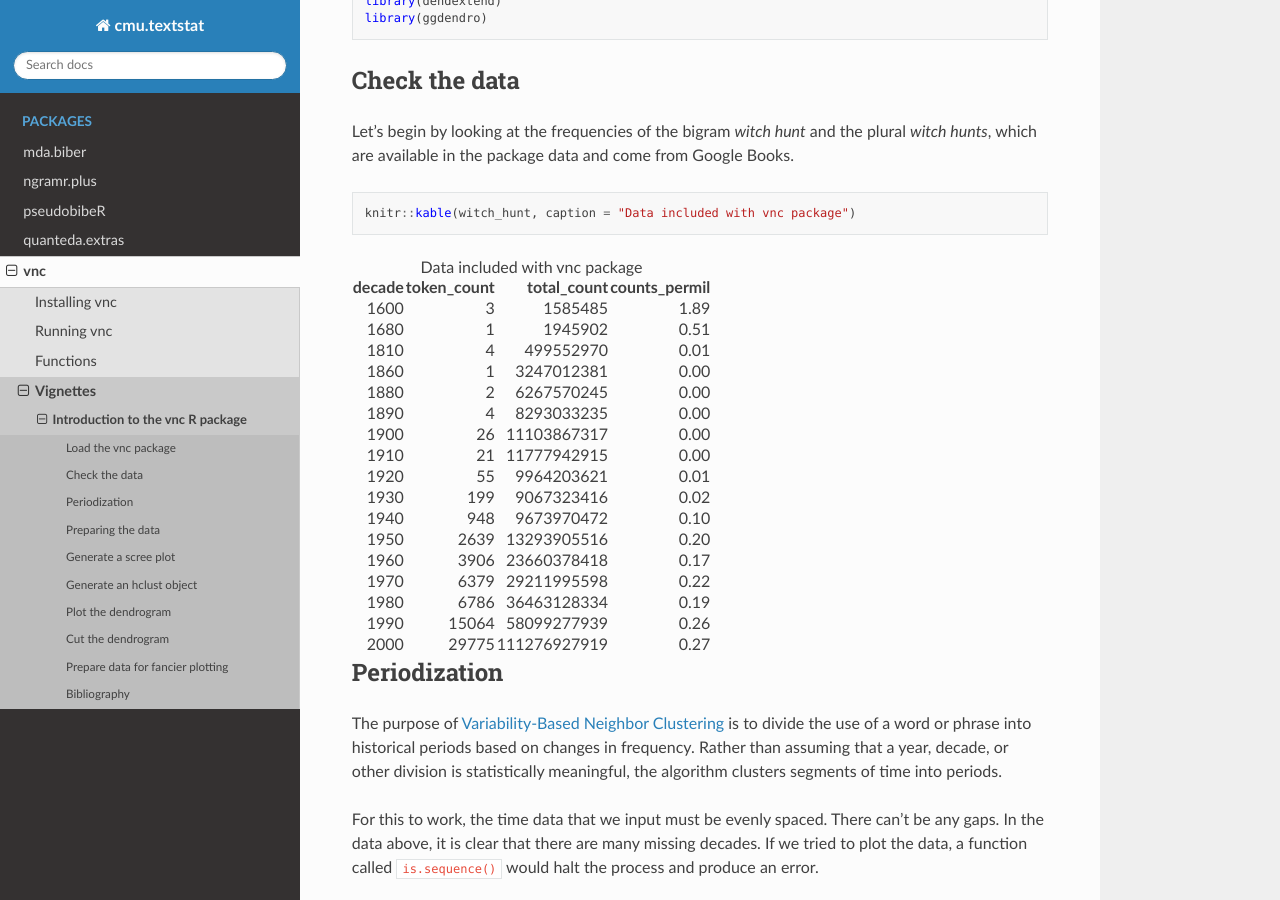
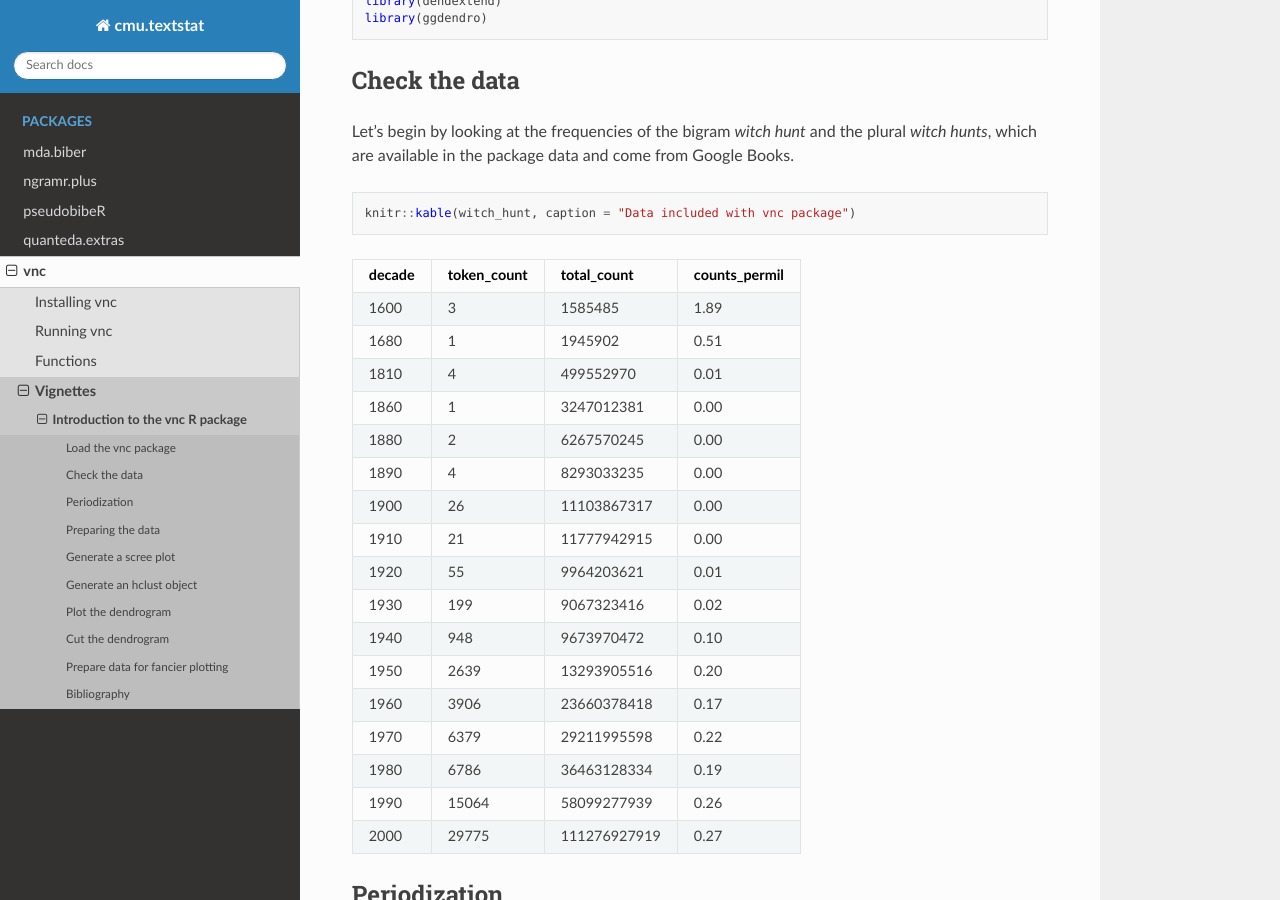
Before and after one commit to browndw/cmu-textstat-docs, a Sphinx documentation site: the page built from docs/vnc/vignettes/vnc_introduction.md, in a window 1280 px wide and 900 px high, scrolled down 317 px. Built offline with Sphinx 7.4.7 and the Read the Docs theme 2.0.0, drawn with Linux system fonts in a browser that asks for light colours; pages that are not in the unit, such as notebooks, are missing from menus.

Commit message:
updated vnc

````diff
--- a/docs/vnc/vignettes/vnc_introduction.md
+++ b/docs/vnc/vignettes/vnc_introduction.md
@@ -19,267 +19,25 @@ Let’s begin by looking at the frequencies of the bigram *witch hunt* and the p
 knitr::kable(witch_hunt, caption = "Data included with vnc package")
 ```
 
-<table>
-<caption>
-Data included with vnc package
-</caption>
-<thead>
-<tr>
-<th style="text-align:right;">
-decade
-</th>
-<th style="text-align:right;">
-token_count
-</th>
-<th style="text-align:right;">
-total_count
-</th>
-<th style="text-align:right;">
-counts_permil
-</th>
-</tr>
-</thead>
-<tbody>
-<tr>
-<td style="text-align:right;">
-1600
-</td>
-<td style="text-align:right;">
-3
-</td>
-<td style="text-align:right;">
-1585485
-</td>
-<td style="text-align:right;">
-1.89
-</td>
-</tr>
-<tr>
-<td style="text-align:right;">
-1680
-</td>
-<td style="text-align:right;">
-1
-</td>
-<td style="text-align:right;">
-1945902
-</td>
-<td style="text-align:right;">
-0.51
-</td>
-</tr>
-<tr>
-<td style="text-align:right;">
-1810
-</td>
-<td style="text-align:right;">
-4
-</td>
-<td style="text-align:right;">
-499552970
-</td>
-<td style="text-align:right;">
-0.01
-</td>
-</tr>
-<tr>
-<td style="text-align:right;">
-1860
-</td>
-<td style="text-align:right;">
-1
-</td>
-<td style="text-align:right;">
-3247012381
-</td>
-<td style="text-align:right;">
-0.00
-</td>
-</tr>
-<tr>
-<td style="text-align:right;">
-1880
-</td>
-<td style="text-align:right;">
-2
-</td>
-<td style="text-align:right;">
-6267570245
-</td>
-<td style="text-align:right;">
-0.00
-</td>
-</tr>
-<tr>
-<td style="text-align:right;">
-1890
-</td>
-<td style="text-align:right;">
-4
-</td>
-<td style="text-align:right;">
-8293033235
-</td>
-<td style="text-align:right;">
-0.00
-</td>
-</tr>
-<tr>
-<td style="text-align:right;">
-1900
-</td>
-<td style="text-align:right;">
-26
-</td>
-<td style="text-align:right;">
-11103867317
-</td>
-<td style="text-align:right;">
-0.00
-</td>
-</tr>
-<tr>
-<td style="text-align:right;">
-1910
-</td>
-<td style="text-align:right;">
-21
-</td>
-<td style="text-align:right;">
-11777942915
-</td>
-<td style="text-align:right;">
-0.00
-</td>
-</tr>
-<tr>
-<td style="text-align:right;">
-1920
-</td>
-<td style="text-align:right;">
-55
-</td>
-<td style="text-align:right;">
-9964203621
-</td>
-<td style="text-align:right;">
-0.01
-</td>
-</tr>
-<tr>
-<td style="text-align:right;">
-1930
-</td>
-<td style="text-align:right;">
-199
-</td>
-<td style="text-align:right;">
-9067323416
-</td>
-<td style="text-align:right;">
-0.02
-</td>
-</tr>
-<tr>
-<td style="text-align:right;">
-1940
-</td>
-<td style="text-align:right;">
-948
-</td>
-<td style="text-align:right;">
-9673970472
-</td>
-<td style="text-align:right;">
-0.10
-</td>
-</tr>
-<tr>
-<td style="text-align:right;">
-1950
-</td>
-<td style="text-align:right;">
-2639
-</td>
-<td style="text-align:right;">
-13293905516
-</td>
-<td style="text-align:right;">
-0.20
-</td>
-</tr>
-<tr>
-<td style="text-align:right;">
-1960
-</td>
-<td style="text-align:right;">
-3906
-</td>
-<td style="text-align:right;">
-23660378418
-</td>
-<td style="text-align:right;">
-0.17
-</td>
-</tr>
-<tr>
-<td style="text-align:right;">
-1970
-</td>
-<td style="text-align:right;">
-6379
-</td>
-<td style="text-align:right;">
-29211995598
-</td>
-<td style="text-align:right;">
-0.22
-</td>
-</tr>
-<tr>
-<td style="text-align:right;">
-1980
-</td>
-<td style="text-align:right;">
-6786
-</td>
-<td style="text-align:right;">
-36463128334
-</td>
-<td style="text-align:right;">
-0.19
-</td>
-</tr>
-<tr>
-<td style="text-align:right;">
-1990
-</td>
-<td style="text-align:right;">
-15064
-</td>
-<td style="text-align:right;">
-58099277939
-</td>
-<td style="text-align:right;">
-0.26
-</td>
-</tr>
-<tr>
-<td style="text-align:right;">
-2000
-</td>
-<td style="text-align:right;">
-29775
-</td>
-<td style="text-align:right;">
-111276927919
-</td>
-<td style="text-align:right;">
-0.27
-</td>
-</tr>
-</tbody>
-</table>
+| decade | token_count | total_count  | counts_permil |
+|--------|-------------|--------------|---------------|
+| 1600   | 3           | 1585485      | 1.89          |
+| 1680   | 1           | 1945902      | 0.51          |
+| 1810   | 4           | 499552970    | 0.01          |
+| 1860   | 1           | 3247012381   | 0.00          |
+| 1880   | 2           | 6267570245   | 0.00          |
+| 1890   | 4           | 8293033235   | 0.00          |
+| 1900   | 26          | 11103867317  | 0.00          |
+| 1910   | 21          | 11777942915  | 0.00          |
+| 1920   | 55          | 9964203621   | 0.01          |
+| 1930   | 199         | 9067323416   | 0.02          |
+| 1940   | 948         | 9673970472   | 0.10          |
+| 1950   | 2639        | 13293905516  | 0.20          |
+| 1960   | 3906        | 23660378418  | 0.17          |
+| 1970   | 6379        | 29211995598  | 0.22          |
+| 1980   | 6786        | 36463128334  | 0.19          |
+| 1990   | 15064       | 58099277939  | 0.26          |
+| 2000   | 29775       | 111276927919 | 0.27          |
 
 ## Periodization
 
@@ -363,144 +121,19 @@ And check the result…
 knitr::kable(clust_df)
 ```
 
-<table>
-<thead>
-<tr>
-<th style="text-align:right;">
-decade
-</th>
-<th style="text-align:left;">
-clust
-</th>
-<th style="text-align:right;">
-counts_permil
-</th>
-</tr>
-</thead>
-<tbody>
-<tr>
-<td style="text-align:right;">
-1900
-</td>
-<td style="text-align:left;">
-clust_1
-</td>
-<td style="text-align:right;">
-0.00
-</td>
-</tr>
-<tr>
-<td style="text-align:right;">
-1910
-</td>
-<td style="text-align:left;">
-clust_1
-</td>
-<td style="text-align:right;">
-0.00
-</td>
-</tr>
-<tr>
-<td style="text-align:right;">
-1920
-</td>
-<td style="text-align:left;">
-clust_1
-</td>
-<td style="text-align:right;">
-0.01
-</td>
-</tr>
-<tr>
-<td style="text-align:right;">
-1930
-</td>
-<td style="text-align:left;">
-clust_1
-</td>
-<td style="text-align:right;">
-0.02
-</td>
-</tr>
-<tr>
-<td style="text-align:right;">
-1940
-</td>
-<td style="text-align:left;">
-clust_2
-</td>
-<td style="text-align:right;">
-0.10
-</td>
-</tr>
-<tr>
-<td style="text-align:right;">
-1950
-</td>
-<td style="text-align:left;">
-clust_3
-</td>
-<td style="text-align:right;">
-0.20
-</td>
-</tr>
-<tr>
-<td style="text-align:right;">
-1960
-</td>
-<td style="text-align:left;">
-clust_3
-</td>
-<td style="text-align:right;">
-0.17
-</td>
-</tr>
-<tr>
-<td style="text-align:right;">
-1970
-</td>
-<td style="text-align:left;">
-clust_3
-</td>
-<td style="text-align:right;">
-0.22
-</td>
-</tr>
-<tr>
-<td style="text-align:right;">
-1980
-</td>
-<td style="text-align:left;">
-clust_3
-</td>
-<td style="text-align:right;">
-0.19
-</td>
-</tr>
-<tr>
-<td style="text-align:right;">
-1990
-</td>
-<td style="text-align:left;">
-clust_3
-</td>
-<td style="text-align:right;">
-0.26
-</td>
-</tr>
-<tr>
-<td style="text-align:right;">
-2000
-</td>
-<td style="text-align:left;">
-clust_3
-</td>
-<td style="text-align:right;">
-0.27
-</td>
-</tr>
-</tbody>
-</table>
+| decade | clust   | counts_permil |
+|--------|---------|---------------|
+| 1900   | clust_1 | 0.00          |
+| 1910   | clust_1 | 0.00          |
+| 1920   | clust_1 | 0.01          |
+| 1930   | clust_1 | 0.02          |
+| 1940   | clust_2 | 0.10          |
+| 1950   | clust_3 | 0.20          |
+| 1960   | clust_3 | 0.17          |
+| 1970   | clust_3 | 0.22          |
+| 1980   | clust_3 | 0.19          |
+| 1990   | clust_3 | 0.26          |
+| 2000   | clust_3 | 0.27          |
 
 Next, we’ll convert our cluster data into dendrogram data using
 `as.dendrogram()` from [**ggdendro**](https://cran.r-project.org/web/packages/ggdendro/vignettes/ggdendro.html). We also MUST maintain the order of our time series. There are a variety of ways of doing this, but [**dendextend**](https://cran.r-project.org/web/packages/dendextend/vignettes/dendextend.html)
````
Also changed, not shown: docs/vnc/functions/functions.md (added, +91 -0 lines), docs/vnc/functions/is.sequence.md (deleted, +0 -27 lines).
